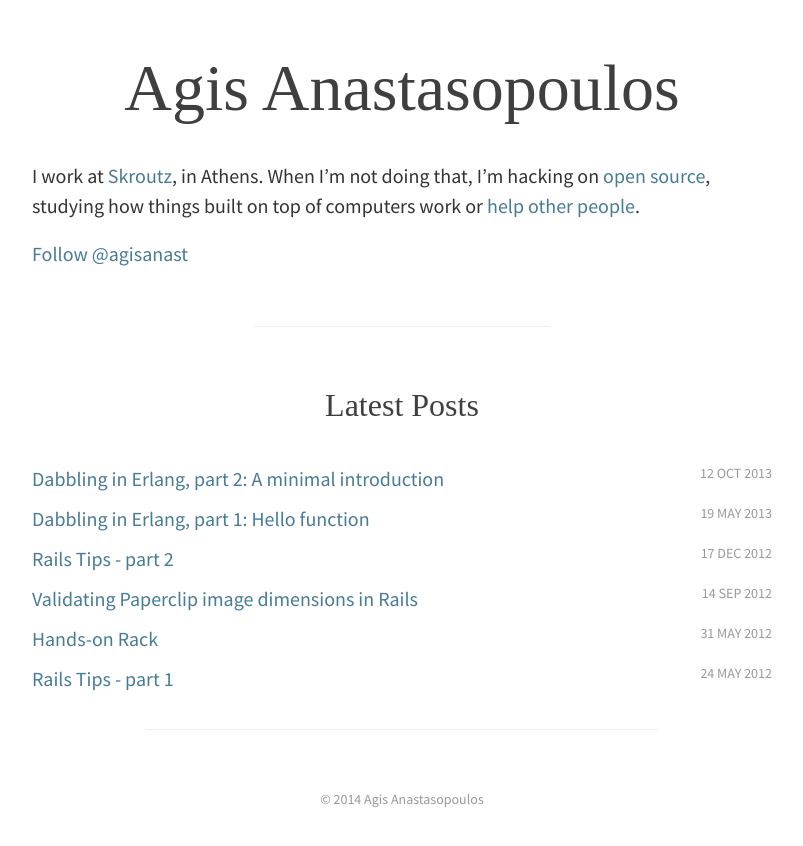
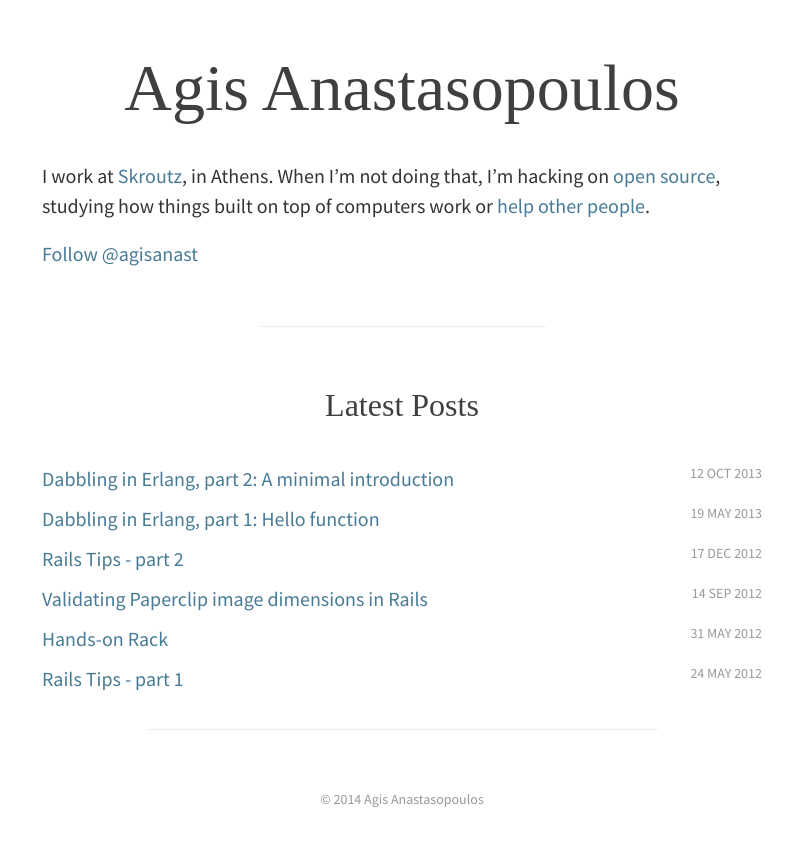
Before and after one commit to apostoiis/agis.io, a Jekyll site: the page built from _source/index.html, in a window 1280 px wide. Shown: the top 846 px of the page, without its empty margins (238-1041 px from the left). Built offline with Jekyll 4.4.1, drawn with Linux system fonts in a browser that asks for light colours; some web fonts are replaced; comment, search, counter and statistics services are not loaded.

Commit message:
Reduce width of container

```diff
--- a/_source/css/main.css
+++ b/_source/css/main.css
@@ -9,7 +9,7 @@ body {
 p { line-height: 1.5; }
 
 .container {
-  max-width: 740px;
+  max-width: 720px;
   margin: 40px auto;
   padding: 10px;
 }
```
